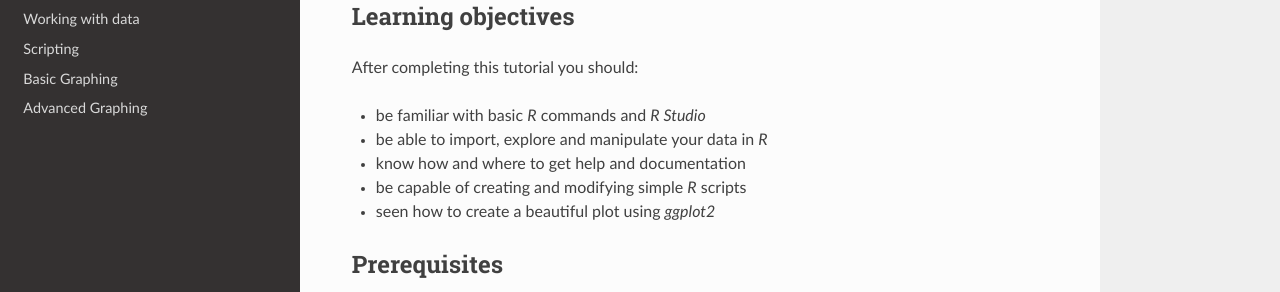
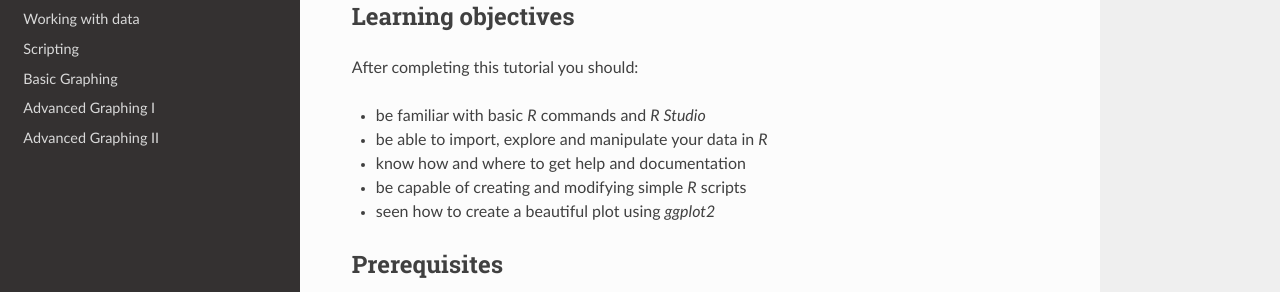
Before and after one commit to dww100/nc3rs-r-tutorial, an MkDocs documentation site: the page built from docs/index.md, in a window 1280 px wide. Shown: the part 280-572 px from the top of the page. Built offline with MkDocs 1.6.1, drawn with Linux system fonts in a browser that asks for light colours; nearby versions of some CDN libraries; old or Windows-style settings are respelled for this version of MkDocs.

Commit message:
Add new section for extending the advanced graphing section

```diff
--- a/mkdocs.yml
+++ b/mkdocs.yml
@@ -11,7 +11,8 @@ pages:
     - Working with data: processing_data.md
     - Scripting: scripting.md
     - Basic Graphing: basic_graphing.md
-    - Advanced Graphing: advanced_graphing.md
+    - Advanced Graphing I: advanced_graphing.md
+    - Advanced Graphing II: advanced_graphing_ii.md
 
 theme: readthedocs
 
```
Also changed, not shown: docs/advanced_graphing_ii.md (added, +5 -0 lines).
